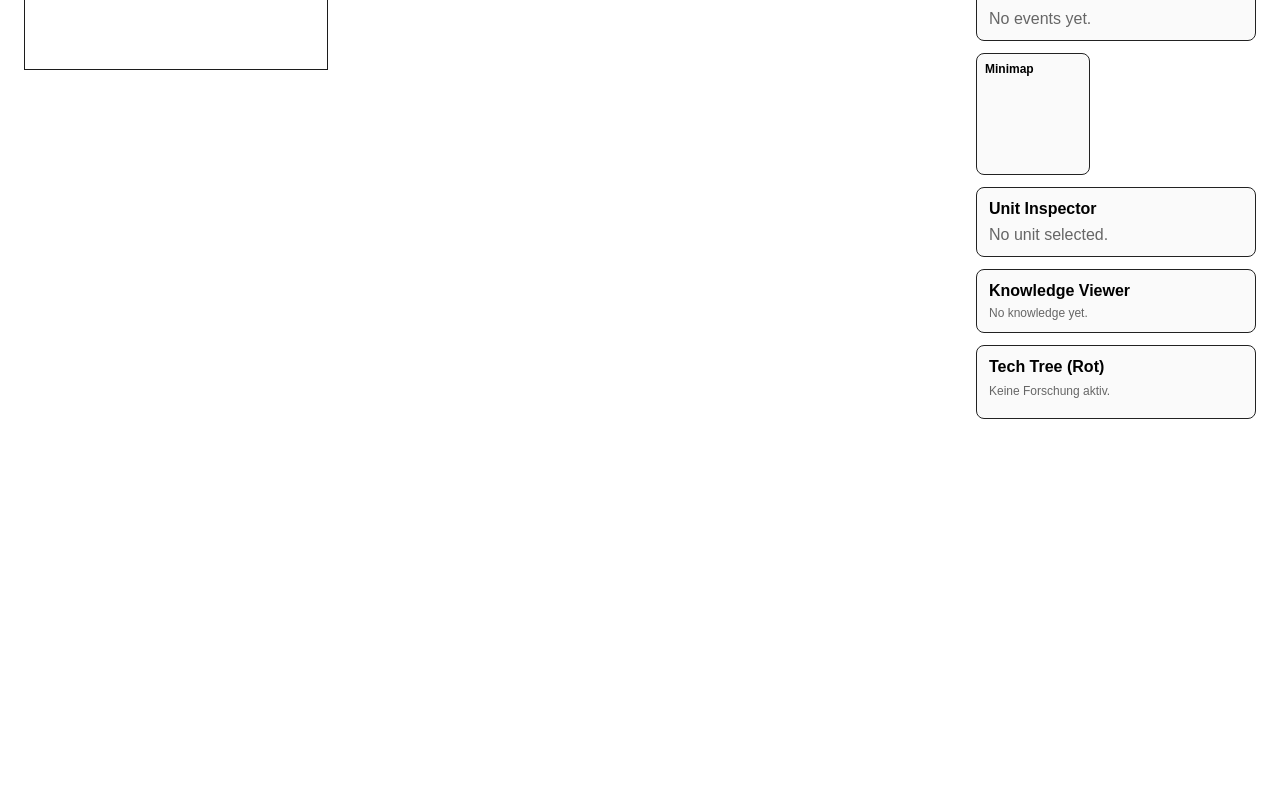
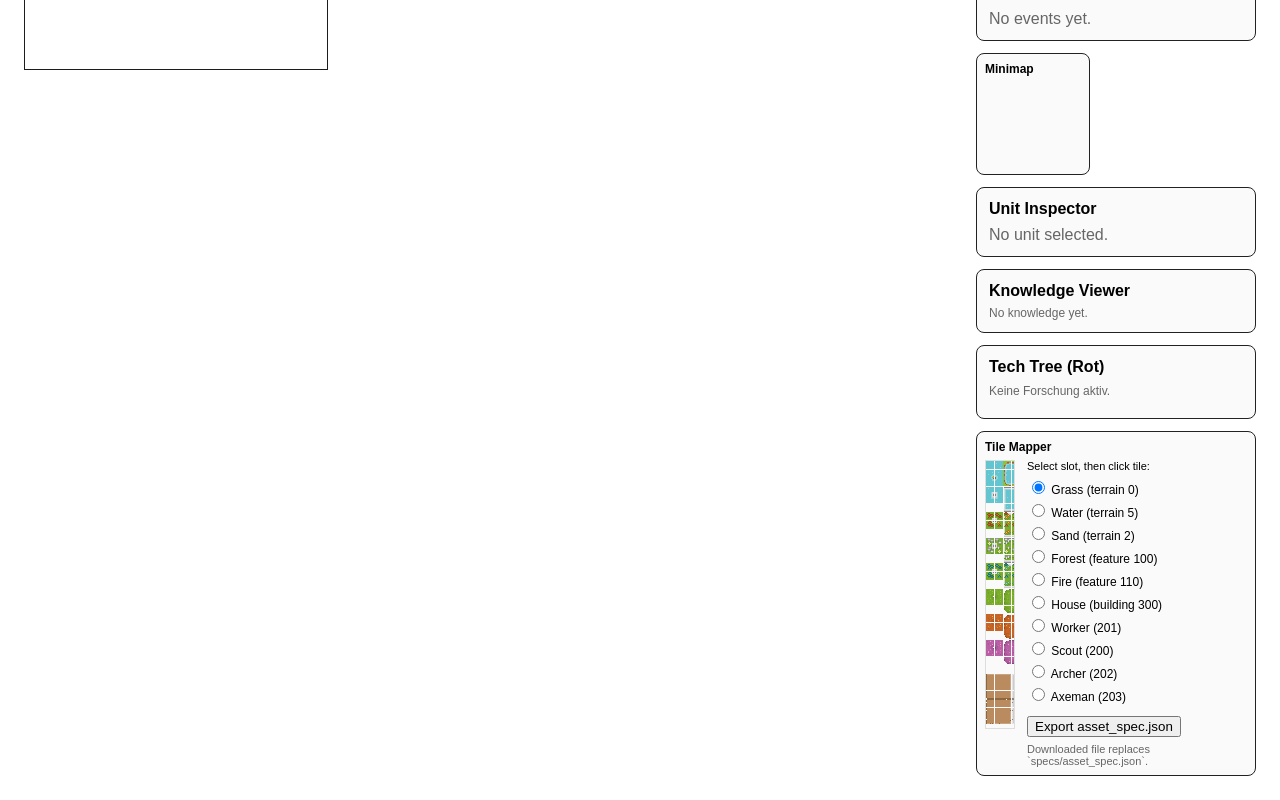
Before and after one commit to Duly330AI/WorldBox-Lite, a React (Vite) app: page / in a window 1280 px wide. Shown: the part 274-1074 px from the top of the page. Before the commit the page ends 800 px from the top, so only its background shows below. Built offline with nearby package versions, Linux system fonts and the light colour scheme.

Commit message:
Add tile mapping tool

```diff
--- a/src/App.tsx
+++ b/src/App.tsx
@@ -5,6 +5,7 @@ import { Minimap } from "./ui/components/Minimap";
 import { TechTree } from "./ui/components/TechTree";
 import { UnitInspector } from "./ui/components/UnitInspector";
 import { VictoryPanel } from "./ui/components/VictoryPanel";
+import { TileMapper } from "./ui/components/TileMapper";
 import { useWorldStore } from "./ui/store";
 import { loadAssetSpec } from "./engine/io/specLoader";
 
@@ -430,6 +431,8 @@ export function App() {
           </div>
           <div style={{ height: 12 }} />
           <TechTree />
+          <div style={{ height: 12 }} />
+          <TileMapper />
         </div>
       </div>
       {!assetsReady && !error ? (
--- /dev/null
+++ b/src/ui/components/TileMapper.tsx
@@ -0,0 +1,125 @@
+import { useMemo, useState } from "react";
+import { useWorldStore } from "../store";
+
+const REQUIRED_KEYS = [
+  { key: "terrain.0", label: "Grass (terrain 0)" },
+  { key: "terrain.5", label: "Water (terrain 5)" },
+  { key: "terrain.2", label: "Sand (terrain 2)" },
+  { key: "features.100", label: "Forest (feature 100)" },
+  { key: "features.110", label: "Fire (feature 110)" },
+  { key: "entities.300", label: "House (building 300)" },
+  { key: "entities.201", label: "Worker (201)" },
+  { key: "entities.200", label: "Scout (200)" },
+  { key: "entities.202", label: "Archer (202)" },
+  { key: "entities.203", label: "Axeman (203)" }
+];
+
+export function TileMapper() {
+  const assetSpec = useWorldStore((s) => s.assetSpec);
+  const tilesetImages = useWorldStore((s) => s.tilesetImages);
+  const [selectedKey, setSelectedKey] = useState(REQUIRED_KEYS[0].key);
+  const [assigned, setAssigned] = useState<Record<string, { x: number; y: number }>>({});
+
+  const tileset = assetSpec?.tilesets.find((t) => t.name === "kenney");
+  const image = tileset ? tilesetImages[tileset.name] : undefined;
+  const tileSize = tileset?.tile_size ?? 16;
+  const spacing = tileset?.spacing ?? 1;
+  const columns = tileset?.columns ?? 57;
+
+  const scaled = useMemo(() => {
+    if (!image) return { w: 0, h: 0 };
+    const scale = 0.5;
+    return { w: Math.floor(image.width * scale), h: Math.floor(image.height * scale), scale };
+  }, [image]);
+
+  const handleClick = (event: React.MouseEvent<HTMLCanvasElement>) => {
+    if (!image || !tileset) return;
+    const canvas = event.currentTarget;
+    const rect = canvas.getBoundingClientRect();
+    const scale = scaled.scale ?? 0.5;
+    const rawX = Math.floor((event.clientX - rect.left) / scale);
+    const rawY = Math.floor((event.clientY - rect.top) / scale);
+    const stride = tileSize + spacing;
+    const x = Math.floor(rawX / stride) * stride;
+    const y = Math.floor(rawY / stride) * stride;
+    setAssigned((prev) => ({ ...prev, [selectedKey]: { x, y } }));
+  };
+
+  const applyMapping = () => {
+    if (!assetSpec) return;
+    const next = JSON.parse(JSON.stringify(assetSpec));
+    for (const [key, value] of Object.entries(assigned)) {
+      const [group, id] = key.split(".");
+      if (!next.mappings[group]) next.mappings[group] = {};
+      next.mappings[group][id] = {
+        tileset: group === "entities" ? "characters" : "kenney",
+        x: value.x,
+        y: value.y,
+        w: tileSize,
+        h: tileSize,
+        desc: next.mappings[group]?.[id]?.desc ?? ""
+      };
+    }
+    const blob = new Blob([JSON.stringify(next, null, 2)], { type: "application/json" });
+    const url = URL.createObjectURL(blob);
+    const link = document.createElement("a");
+    link.href = url;
+    link.download = "asset_spec.json";
+    link.click();
+    URL.revokeObjectURL(url);
+  };
+
+  if (!assetSpec || !tileset || !image) return null;
+
+  return (
+    <div
+      style={{
+        border: "1px solid #222",
+        borderRadius: 8,
+        padding: 8,
+        background: "#fafafa"
+      }}
+    >
+      <div style={{ fontWeight: 600, fontSize: 12, marginBottom: 6 }}>Tile Mapper</div>
+      <div style={{ display: "flex", gap: 12, alignItems: "flex-start" }}>
+        <div style={{ maxHeight: 300, overflow: "auto", border: "1px solid #ddd" }}>
+          <canvas
+            width={scaled.w}
+            height={scaled.h}
+            onClick={handleClick}
+            ref={(el) => {
+              if (!el || !image) return;
+              const ctx = el.getContext("2d");
+              if (!ctx) return;
+              ctx.imageSmoothingEnabled = false;
+              ctx.clearRect(0, 0, el.width, el.height);
+              ctx.drawImage(image, 0, 0, el.width, el.height);
+            }}
+            style={{ width: scaled.w, height: scaled.h, imageRendering: "pixelated", cursor: "crosshair" }}
+          />
+        </div>
+        <div style={{ minWidth: 220 }}>
+          <div style={{ fontSize: 11, marginBottom: 6 }}>Select slot, then click tile:</div>
+          {REQUIRED_KEYS.map((slot) => (
+            <label key={slot.key} style={{ display: "block", fontSize: 12, marginBottom: 4 }}>
+              <input
+                type="radio"
+                name="tile-slot"
+                checked={selectedKey === slot.key}
+                onChange={() => setSelectedKey(slot.key)}
+              />{" "}
+              {slot.label}
+              {assigned[slot.key] ? ` → (${assigned[slot.key].x}, ${assigned[slot.key].y})` : ""}
+            </label>
+          ))}
+          <button style={{ marginTop: 8 }} onClick={applyMapping}>
+            Export asset_spec.json
+          </button>
+          <div style={{ fontSize: 11, color: "#666", marginTop: 6 }}>
+            Downloaded file replaces `specs/asset_spec.json`.
+          </div>
+        </div>
+      </div>
+    </div>
+  );
+}
```
